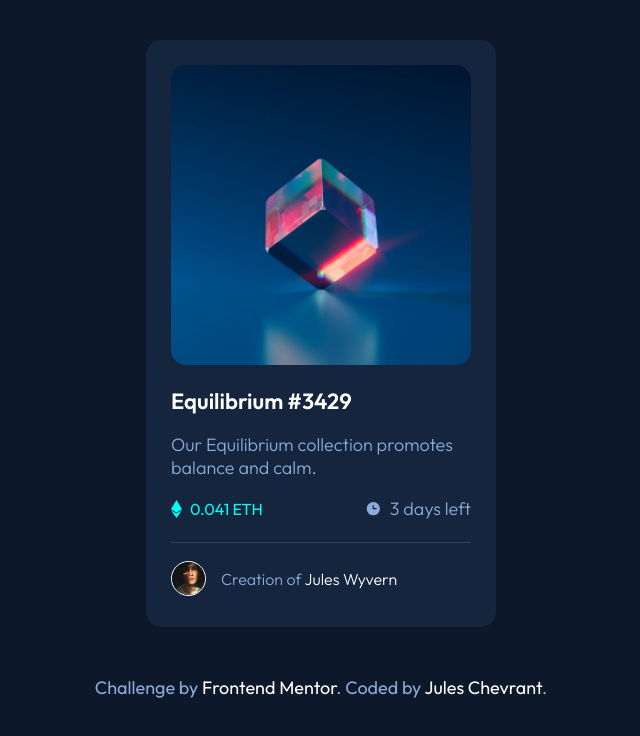
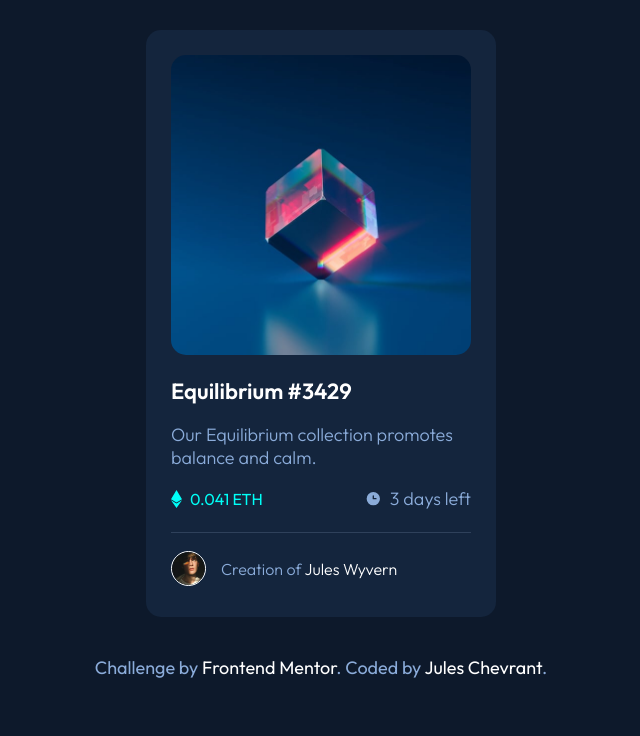
Before and after one commit to JulesChevrant/NFT-preview-card-component, a plain HTML site: page index.html in a window 1280 px wide. Shown: the whole page, without its empty margins (319-959 px from the left). Drawn offline with Linux system fonts and the light colour scheme.

Commit message:
modif margins & flexbox attributions

```diff
--- a/index.html
+++ b/index.html
@@ -37,11 +37,11 @@
         <p>Creation of <a href="#">Jules Wyvern</a></p>
       </div>
     </div>
-    <div class="attribution" role="contentinfo">
-      <p>Challenge by <a href="https://www.frontendmentor.io/" target="_blank">Frontend Mentor</a>. Coded by
-        <a href="https://github.com/JulesChevrant">Jules Chevrant</a>.
-      </p>
-    </div>
+  </div>
+  <div class="attribution" role="contentinfo">
+    <p>Challenge by <a href="https://www.frontendmentor.io/" target="_blank">Frontend Mentor</a>. Coded by
+      <a href="https://github.com/JulesChevrant">Jules Chevrant</a>.
+    </p>
   </div>
 </body>
 </html>
--- a/style.css
+++ b/style.css
@@ -26,21 +26,19 @@ p {
 
 /* NFT Card style */
 
-/* .container {
+.container {
   width: 100%;
   display: flex;
   justify-content: center;
   align-items: center;
   padding: 30px;
-  margin: 50px auto;
-} */
+}
 
 .card {
   width: 350px;
   background-color: #14253D;
   border-radius: 15px;
   padding: 25px;
-  margin: 40px auto;
   /* box-shadow:  */
 }
 
@@ -112,6 +110,6 @@ margin: 0;
   display: flex;
   align-items: center;
   justify-content: center;
-  text-align: center;
   height: 40px;
+  width: 100%
 }
```
